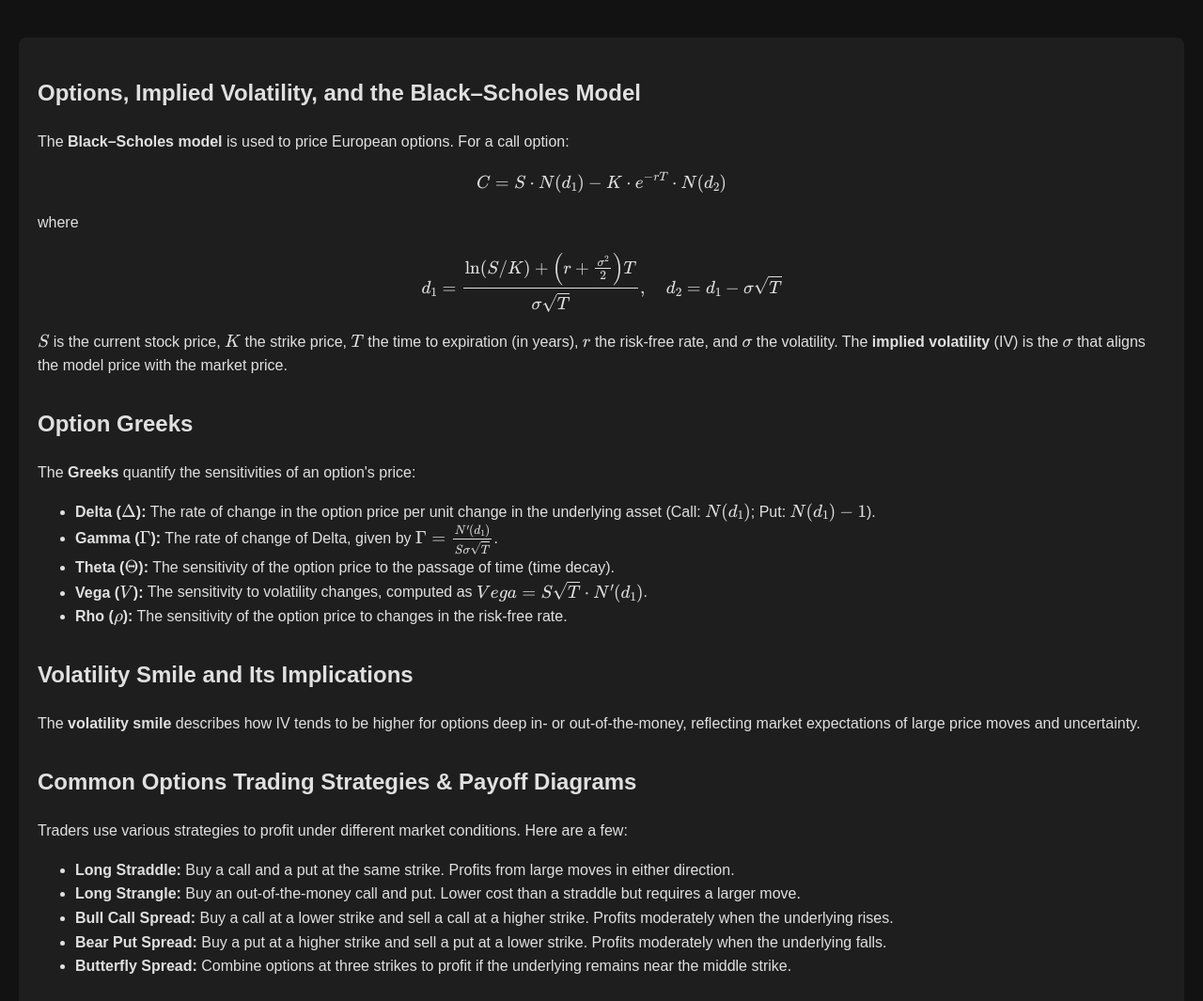
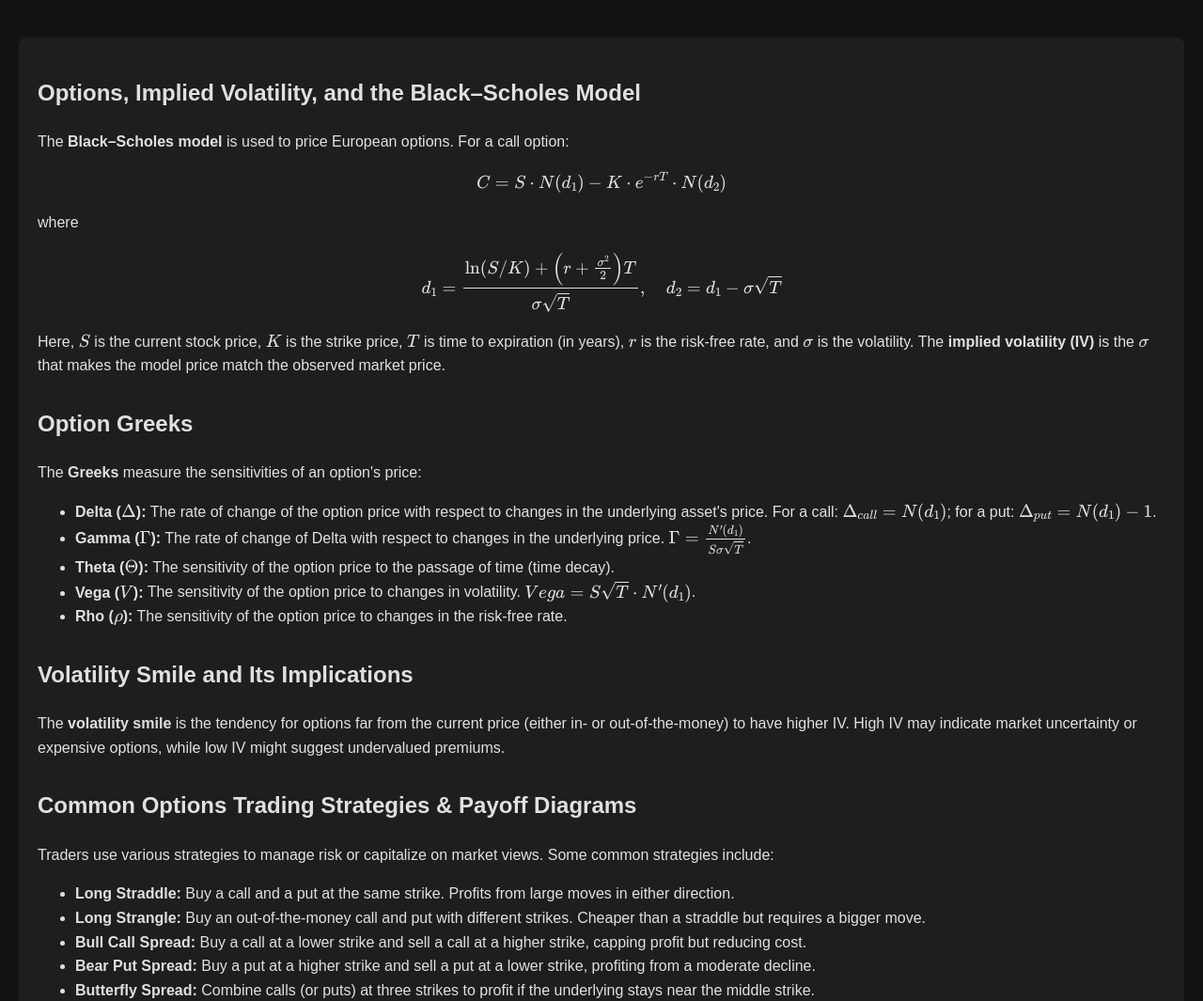
Before and after one commit to TroyW0325/vol_visualizer, a Flask app: page / in a window 1280 px wide. Shown: the part 2840-3905 px from the top of the page at 94% size. Before the commit the page ends 3876 px from the top, so only its background shows below. Run offline with Flask 3, Linux system fonts and the light colour scheme; some libraries are stand-ins or nearby versions.

Commit message:
Revert "Add payoff diagrams and adjust 3D graph interactions; include professional options content"
This reverts commit 49252fb0014653b2cc35b1b39c5c30918ced416c.

```diff
--- a/app.py
+++ b/app.py
@@ -120,7 +120,7 @@ def vol_surface():
         nan_mask = np.isnan(calls_Z)
         if np.any(nan_mask):
             calls_Z[nan_mask] = griddata((calls_strikes, calls_times), calls_ivs, (X, Y), method='nearest')[nan_mask]
-        calls_Z = np.maximum(calls_Z, 0)
+        calls_Z = np.maximum(calls_Z, 0)  # ensure no negative volatility
         calls_Z_list = calls_Z.tolist()
     else:
         calls_Z_list = None
--- a/templates/index.html
+++ b/templates/index.html
@@ -34,7 +34,7 @@
       cursor: pointer;
     }
     button:hover { background-color: #005fa3; }
-    .graph-container { margin-bottom: 40px; position: relative; }
+    .graph-container { margin-bottom: 40px; }
     .graph-title { margin-bottom: 10px; font-size: 20px; text-align: center; }
     .explanation { margin-top: 20px; padding: 20px; background-color: #1e1e1e; border-radius: 8px; }
     .section { margin-bottom: 30px; }
@@ -99,24 +99,24 @@
         \]
         where
         \[
-        d_1 = \frac{\ln(S/K) + \left(r + \frac{\sigma^2}{2}\right)T}{\sigma\sqrt{T}}, \quad d_2 = d_1 - \sigma\sqrt{T}
+        d_1 = \frac{\ln(S/K) + \left(r + \frac{\sigma^2}{2}\right) T}{\sigma \sqrt{T}}, \quad d_2 = d_1 - \sigma \sqrt{T}
         \]
       </p>
       <p>
-        \(S\) is the current stock price, \(K\) the strike price, \(T\) the time to expiration (in years), \(r\) the risk‑free rate, and \(\sigma\) the volatility. The <strong>implied volatility</strong> (IV) is the \(\sigma\) that aligns the model price with the market price.
+        Here, \(S\) is the current stock price, \(K\) is the strike price, \(T\) is time to expiration (in years), \(r\) is the risk‑free rate, and \(\sigma\) is the volatility. The <strong>implied volatility (IV)</strong> is the \(\sigma\) that makes the model price match the observed market price.
       </p>
     </div>
 
     <div class="section">
       <h2>Option Greeks</h2>
       <p>
-        The <strong>Greeks</strong> quantify the sensitivities of an option's price:
+        The <strong>Greeks</strong> measure the sensitivities of an option's price:
       </p>
       <ul>
-        <li><strong>Delta (\(\Delta\)):</strong> The rate of change in the option price per unit change in the underlying asset (Call: \(N(d_1)\); Put: \(N(d_1)-1\)).</li>
-        <li><strong>Gamma (\(\Gamma\)):</strong> The rate of change of Delta, given by \(\Gamma = \frac{N'(d_1)}{S\sigma\sqrt{T}}\).</li>
+        <li><strong>Delta (\(\Delta\)):</strong> The rate of change of the option price with respect to changes in the underlying asset's price. For a call: \(\Delta_{call} = N(d_1)\); for a put: \(\Delta_{put} = N(d_1)-1\).</li>
+        <li><strong>Gamma (\(\Gamma\)):</strong> The rate of change of Delta with respect to changes in the underlying price. \(\Gamma = \frac{N'(d_1)}{S\sigma\sqrt{T}}\).</li>
         <li><strong>Theta (\(\Theta\)):</strong> The sensitivity of the option price to the passage of time (time decay).</li>
-        <li><strong>Vega (\(V\)):</strong> The sensitivity to volatility changes, computed as \(Vega = S\sqrt{T} \cdot N'(d_1)\).</li>
+        <li><strong>Vega (\(V\)):</strong> The sensitivity of the option price to changes in volatility. \(Vega = S\sqrt{T} \cdot N'(d_1)\).</li>
         <li><strong>Rho (\(\rho\)):</strong> The sensitivity of the option price to changes in the risk‑free rate.</li>
       </ul>
     </div>
@@ -124,23 +124,26 @@
     <div class="section">
       <h2>Volatility Smile and Its Implications</h2>
       <p>
-        The <strong>volatility smile</strong> describes how IV tends to be higher for options deep in‑ or out‑of‑the‑money, reflecting market expectations of large price moves and uncertainty.
+        The <strong>volatility smile</strong> is the tendency for options far from the current price (either in‑ or out‑of‑the‑money) to have higher IV. High IV may indicate market uncertainty or expensive options, while low IV might suggest undervalued premiums.
       </p>
     </div>
 
     <div class="section">
       <h2>Common Options Trading Strategies &amp; Payoff Diagrams</h2>
       <p>
-        Traders use various strategies to profit under different market conditions. Here are a few:
+        Traders use various strategies to manage risk or capitalize on market views. Some common strategies include:
       </p>
       <ul>
         <li><strong>Long Straddle:</strong> Buy a call and a put at the same strike. Profits from large moves in either direction.</li>
-        <li><strong>Long Strangle:</strong> Buy an out‑of‑the‑money call and put. Lower cost than a straddle but requires a larger move.</li>
-        <li><strong>Bull Call Spread:</strong> Buy a call at a lower strike and sell a call at a higher strike. Profits moderately when the underlying rises.</li>
-        <li><strong>Bear Put Spread:</strong> Buy a put at a higher strike and sell a put at a lower strike. Profits moderately when the underlying falls.</li>
-        <li><strong>Butterfly Spread:</strong> Combine options at three strikes to profit if the underlying remains near the middle strike.</li>
+        <li><strong>Long Strangle:</strong> Buy an out‑of‑the‑money call and put with different strikes. Cheaper than a straddle but requires a bigger move.</li>
+        <li><strong>Bull Call Spread:</strong> Buy a call at a lower strike and sell a call at a higher strike, capping profit but reducing cost.</li>
+        <li><strong>Bear Put Spread:</strong> Buy a put at a higher strike and sell a put at a lower strike, profiting from a moderate decline.</li>
+        <li><strong>Butterfly Spread:</strong> Combine calls (or puts) at three strikes to profit if the underlying stays near the middle strike.</li>
       </ul>
-      <!-- Containers for payoff diagrams -->
+    </div>
+
+    <div class="section">
+      <h2>Payoff Diagrams for Common Options Trading Strategies</h2>
       <div id="payoff-straddle" style="width: 100%; height: 400px;"></div>
       <div id="payoff-strangle" style="width: 100%; height: 400px;"></div>
       <div id="payoff-bullcall" style="width: 100%; height: 400px;"></div>
@@ -150,23 +153,7 @@
   </div>
 
   <script>
-    // Global configuration objects for 3D charts
-    var config3DEnabled = { scrollZoom: true };
-    var config3DDisabled = { scrollZoom: false };
-
-    // Global variables to store chart data and layout for re-rendering
-    var traceCalls, layoutCalls, tracePuts, layoutPuts;
-
-    // Render the 3D chart for calls with the given config
-    function renderChartCalls(configVal) {
-      Plotly.newPlot('chart-calls', [traceCalls], layoutCalls, configVal);
-    }
-    // Render the 3D chart for puts with the given config
-    function renderChartPuts(configVal) {
-      Plotly.newPlot('chart-puts', [tracePuts], layoutPuts, configVal);
-    }
-
-    // Fetch IV surface data and render charts & smiles
+    // Fetch and render the IV surfaces and volatility smile charts
     document.getElementById('ticker-form').addEventListener('submit', function(e) {
       e.preventDefault();
       var ticker = document.getElementById('ticker').value;
@@ -182,7 +169,7 @@
       .then(data => {
         if(data.error) { alert(data.error); return; }
 
-        // Common axis ranges from the grid
+        // Compute common axis ranges from the grid data
         var minStrike = Math.min.apply(null, data.grid_x);
         var maxStrike = Math.max.apply(null, data.grid_x);
         var minDays = Math.min.apply(null, data.grid_y);
@@ -208,12 +195,11 @@
             scene: {
               xaxis: { title: 'Strike Price', color: 'white', gridcolor: '#333', range: [minStrike, maxStrike] },
               yaxis: { title: 'Days to Expiration', color: 'white', gridcolor: '#333', range: [minDays, maxDays] },
-              zaxis: { title: 'IV (%)', color: 'white', gridcolor: '#333' },
+              zaxis: { title: 'IV (%)', color: 'white', gridcolor: '#333', autorange: true },
               bgcolor: '#121212'
             }
           };
-          // Initially render with scrollZoom disabled
-          renderChartCalls(config3DDisabled);
+          Plotly.newPlot('chart-calls', [traceCalls], layoutCalls, config);
         } else {
           document.getElementById('chart-calls').innerHTML = "<p>No calls data available.</p>";
         }
@@ -238,17 +224,18 @@
             scene: {
               xaxis: { title: 'Strike Price', color: 'white', gridcolor: '#333', range: [minStrike, maxStrike] },
               yaxis: { title: 'Days to Expiration', color: 'white', gridcolor: '#333', range: [minDays, maxDays] },
-              zaxis: { title: 'IV (%)', color: 'white', gridcolor: '#333' },
+              zaxis: { title: 'IV (%)', color: 'white', gridcolor: '#333', autorange: true },
               bgcolor: '#121212'
             }
           };
-          renderChartPuts(config3DDisabled);
+          Plotly.newPlot('chart-puts', [tracePuts], layoutPuts, config);
         } else {
           document.getElementById('chart-puts').innerHTML = "<p>No puts data available.</p>";
         }
 
         // 2D Volatility Smile for Calls
         if(data.calls_time && data.calls_time.length > 0) {
+          // Use median expiration from calls (within a tolerance)
           var callsSorted = data.calls_time.slice().sort((a, b) => a - b);
           var medianCalls = callsSorted[Math.floor(callsSorted.length / 2)];
           var tolerance = 5; // days tolerance
@@ -317,23 +304,9 @@
       })
       .catch(error => { console.error('Error:', error); });
 
-    // Add event listeners to the zoom overlays for 3D charts
-    document.getElementById('zoom-overlay-calls').addEventListener('mouseenter', function() {
-      renderChartCalls(config3DEnabled);
-    });
-    document.getElementById('zoom-overlay-calls').addEventListener('mouseleave', function() {
-      renderChartCalls(config3DDisabled);
-    });
-    document.getElementById('zoom-overlay-puts').addEventListener('mouseenter', function() {
-      renderChartPuts(config3DEnabled);
-    });
-    document.getElementById('zoom-overlay-puts').addEventListener('mouseleave', function() {
-      renderChartPuts(config3DDisabled);
-    });
-
-    // Generate Payoff Diagrams for Options Trading Strategies
+    // Generate Payoff Diagrams for Common Options Trading Strategies
     function generatePayoffDiagrams() {
-      // Define an underlying price range
+      // Define an underlying price range and a set of strikes
       var x = [];
       for (var p = 50; p <= 150; p += 1) { x.push(p); }
 
@@ -423,7 +396,7 @@
       };
       Plotly.newPlot('payoff-bearput', [traceBear], layoutBear);
 
-      // Butterfly Spread (using calls: Buy 1 call at 90, Sell 2 calls at 100, Buy 1 call at 110)
+      // Butterfly Spread using Calls (Buy 1 call at 90, Sell 2 calls at 100, Buy 1 call at 110)
       var K1_butter = 90, K2_butter = 100, K3_butter = 110;
       var y_butter = x.map(function(price) {
         return Math.max(price - K1_butter, 0) - 2 * Math.max(price - K2_butter, 0) + Math.max(price - K3_butter, 0);
@@ -446,7 +419,7 @@
       Plotly.newPlot('payoff-butterfly', [traceButter], layoutButter);
     }
 
-    // Generate payoff diagrams when the page loads
+    // Generate payoff diagrams once the page loads
     document.addEventListener('DOMContentLoaded', generatePayoffDiagrams);
   </script>
 </body>
```
